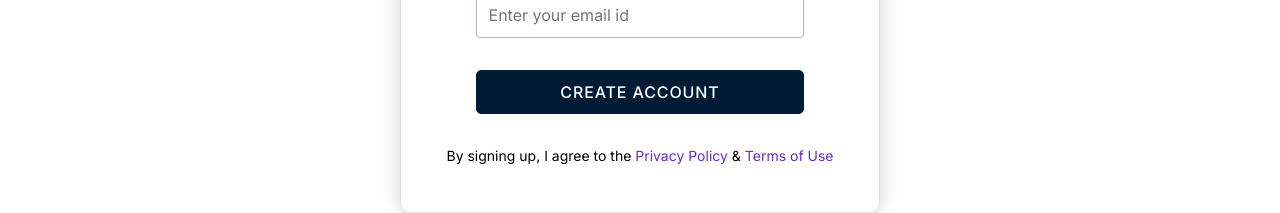
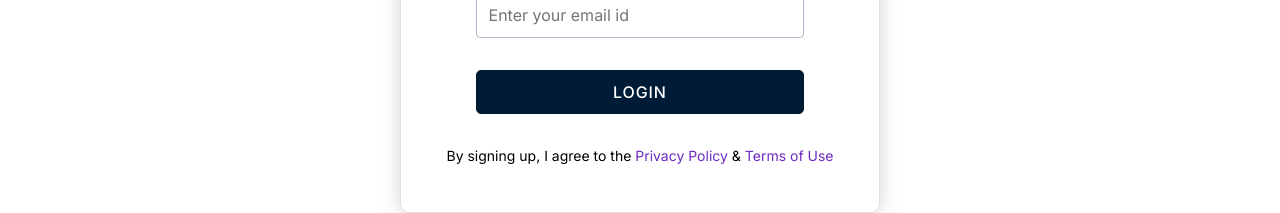
Before and after one commit to dimanrikalov/DiaDraw-Task, a React (Create React App) app in the folder client/: page /auth/login in a window 1280 px wide. Shown: the part 485-698 px from the top of the page. Built offline with nearby package versions, Linux system fonts and the light colour scheme.

Commit message:
Changed the verifying time window

```diff
--- a/client/src/App.js
+++ b/client/src/App.js
@@ -39,8 +39,8 @@ function App() {
 	const router = createBrowserRouter(
 		createRoutesFromElements(
 			<Route path="/" element={<Root />}>
+				<Route element={<RequireNotAuth />}>
 				<Route index element={<HomeScreen />} />
-				<Route element={<RequireNotAuth />}>
 					<Route
 						path="/auth/login"
 						element={<CredentialsInputScreen />}
--- a/client/src/components/CredentialsInputScreen/CredentialsInputScreen.js
+++ b/client/src/components/CredentialsInputScreen/CredentialsInputScreen.js
@@ -180,7 +180,9 @@ export const CredentialsInputScreen = () => {
 							<p>{errorsState.loginError}</p>
 						</div>
 					)}
-					<button>CREATE ACCOUNT</button>
+					<button>
+						{operation === 'login' ? 'LOGIN' : 'CREATE ACCOUNT'}
+					</button>
 				</form>
 				<p>
 					By signing up, I agree to the{' '}
--- a/client/src/components/VerifyAccount/VerifyAccount.js
+++ b/client/src/components/VerifyAccount/VerifyAccount.js
@@ -8,7 +8,7 @@ import BackArrow from '../../imgs/back-arrow.png';
 import ErrorIcon from '../../imgs/input-error.png';
 import { useLoadingEffect } from '../../hooks/useLoadingEffect';
 
-const timerDuration = 5;
+const timerDuration = 60;
 
 export const VerifyAccount = ({ toVerify }) => {
 	const navigate = useNavigate();
```
Also changed, not shown: 1 other file (tests, documents, lock files or other folders).
